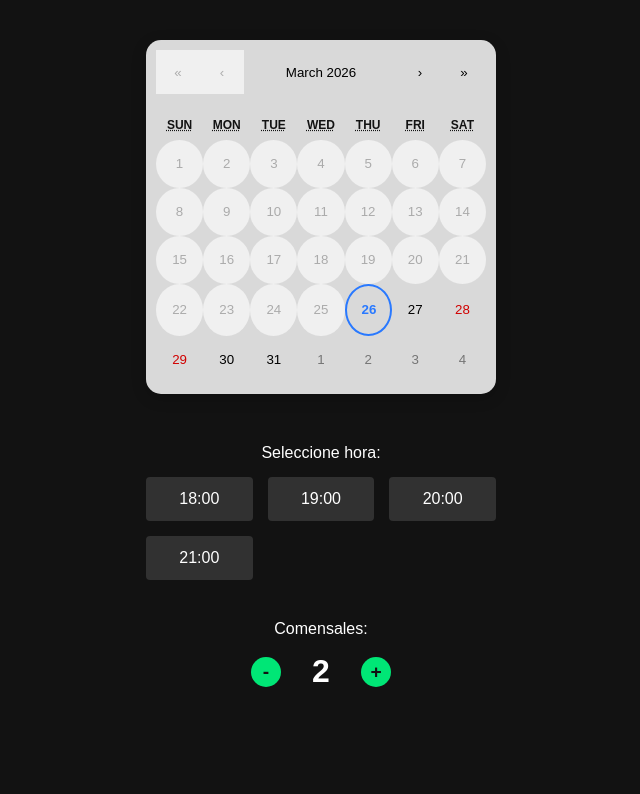
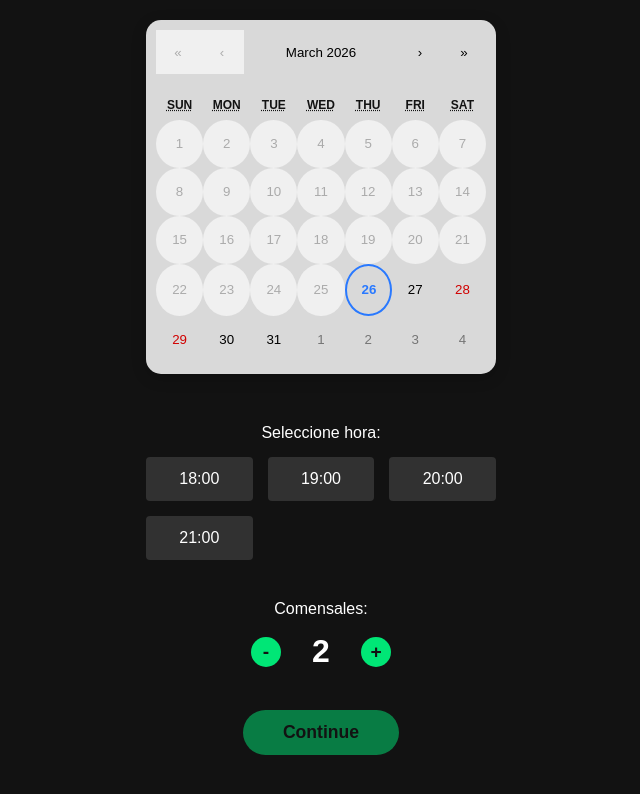
Before and after one commit to diazjohan98/-Front-end-developer-capstone-project, a React (Create React App) app: page / in a window 1280 px wide. Shown: the top 794 px of the page, without its empty margins (319-959 px from the left). Built offline with nearby package versions, Linux system fonts and the light colour scheme.

Commit message:
feat: add ContactForm with HTML5 validation and multi-step logic

```diff
--- /dev/null
+++ b/src/components/BookingForm/BookingForm.css
@@ -0,0 +1,97 @@
+.booking-form-container {
+  display: flex;
+  flex-direction: column;
+  align-items: center;
+  padding: 20px;
+  width: 100%;
+  max-width: 400px;
+  margin: 0 auto;
+}
+
+.form-step {
+  width: 100%;
+  display: flex;
+  flex-direction: column;
+  align-items: center;
+}
+
+.btn-primary {
+  background-color: var(--primary-green, #1ed760);
+  color: #121212;
+  font-weight: bold;
+  font-size: 1.1rem;
+  padding: 12px 40px;
+  border: none;
+  border-radius: 25px; /* Bordes bien redondeados como en Figma */
+  cursor: pointer;
+  margin-top: 20px;
+  transition:
+    transform 0.2s ease,
+    opacity 0.2s ease;
+  box-shadow: 0 4px 10px rgba(30, 215, 96, 0.2);
+}
+
+.btn-primary:hover:not(:disabled) {
+  transform: scale(1.05);
+}
+
+.btn-primary:disabled {
+  opacity: 0.5;
+  cursor: not-allowed;
+  box-shadow: none;
+}
+
+.back-header {
+  width: 100%;
+  display: flex;
+  justify-content: flex-start;
+  margin-bottom: 20px;
+}
+
+.btn-back {
+  background-color: var(--primary-green, #1ed760);
+  color: #121212;
+  border: none;
+  border-radius: 8px;
+  width: 40px;
+  height: 40px;
+  font-size: 1.5rem;
+  font-weight: bold;
+  cursor: pointer;
+  display: flex;
+  justify-content: center;
+  align-items: center;
+  transition: transform 0.2s ease;
+}
+
+.btn-back:hover {
+  transform: scale(1.1);
+}
+
+.fade-in {
+  animation: fadeIn 0.4s ease-in;
+}
+
+.slide-in {
+  animation: slideIn 0.4s ease-out;
+}
+
+@keyframes fadeIn {
+  from {
+    opacity: 0;
+  }
+  to {
+    opacity: 1;
+  }
+}
+
+@keyframes slideIn {
+  from {
+    opacity: 0;
+    transform: translateX(20px);
+  }
+  to {
+    opacity: 1;
+    transform: translateX(0);
+  }
+}
--- a/src/components/BookingForm/BookingForm.js
+++ b/src/components/BookingForm/BookingForm.js
@@ -2,27 +2,47 @@ import React, { useState } from "react";
 import GuestCounter from "./GuestCounter";
 import TimePicker from "./TimePicker";
 import DatePicker from "./DatePicker";
+import ContactForm from "./ContactForm";
+import "./BookingForm.css";
 
 const BookingForm = () => {
+  const [step, setStep] = useState(1);
+
   const [date, setDate] = useState(new Date());
-
   const [guests, setGuests] = useState(2);
-
+  const [contactData, setContactData] = useState({
+    firstName: "",
+    lastName: "",
+    phone: "",
+    email: "",
+  });
   const [selectedTime, setSelectedTime] = useState("");
 
   const availableTimes = ["18:00", "19:00", "20:00", "21:00"];
 
+  const handleNextStep = (e) => {
+    e.preventDefault();
+    if (!selectedTime) {
+      alert("Por favor seleccione una hora antes de continuar");
+      return;
+    }
+    setStep(2);
+  };
+
+  const handlePrevStep = () => {
+    setStep(1);
+  };
+
+  const handleSubmit = (e) => {
+    e.preventDefault();
+    console.log("Reserva enviada:", { date, selectedTime, guests });
+  };
+
   return (
-    <form
-      style={{
-        display: "flex",
-        flexDirection: "column",
-        alignItems: "center",
-        paddingTop: "40px",
-      }}
-    >
+    <form onSubmit={handleSubmit} className="booking-form-container">
+      {step === 1 && (
+        <div className="form-step fade-in">
           <DatePicker date={date} setDate={setDate} />
-
           <TimePicker
             availableTimes={availableTimes}
             selectedTime={selectedTime}
@@ -30,6 +50,38 @@ const BookingForm = () => {
           />
 
           <GuestCounter guests={guests} setGuests={setGuests} />
+          <button
+            type="button"
+            className="btn-primary"
+            onClick={handleNextStep}
+            disabled={!selectedTime}
+          >
+            Continue
+          </button>
+        </div>
+      )}
+
+      {step === 2 && (
+        <div className="form-step slide-in">
+          <div className="back-header">
+            <button type="button" className="btn-back" onClick={handlePrevStep}>
+              ←
+            </button>
+          </div>
+
+          <ContactForm
+            contactData={contactData}
+            setContactData={setContactData}
+          />
+          <button
+            type="submit"
+            className="btn-primary"
+            style={{ marginTop: "40px" }}
+          >
+            Confirmar mi mesa
+          </button>
+        </div>
+      )}
     </form>
   );
 };
--- /dev/null
+++ b/src/components/BookingForm/ContactForm.css
@@ -0,0 +1,44 @@
+contact-form-wrapper {
+  display: flex;
+  flex-direction: column;
+  gap: 20px;
+  width: 100%;
+  max-width: 350px; /* Mismo ancho que el calendario para mantener la proporción */
+  margin-top: 10px;
+}
+
+.input-group {
+  display: flex;
+  flex-direction: column;
+  gap: 8px;
+  text-align: left;
+}
+
+.input-group label {
+  color: var(--text-light, #ffffff);
+  font-size: 0.95rem;
+}
+
+.input-group input {
+  background-color: #d9d9d9; /* El gris claro de tu Figma */
+  border: none;
+  border-radius: 8px; /* Bordes redondeados sutiles */
+  padding: 12px 15px;
+  font-size: 1rem;
+  color: #121212; /* Texto oscuro adentro del input */
+  outline: none;
+  transition:
+    box-shadow 0.3s ease,
+    transform 0.2s ease;
+}
+
+/* 🟢 Efecto focus: Cuando el usuario hace clic para escribir, se ilumina verde */
+.input-group input:focus {
+  box-shadow: 0 0 0 2px var(--primary-green, #1ed760);
+  transform: translateY(-2px);
+}
+
+/* 🟢 Estilo para cuando hay un error de validación HTML5 al intentar enviar */
+.input-group input:invalid:not(:focus):not(:placeholder-shown) {
+  box-shadow: 0 0 0 2px #ff4d4d; /* Borde rojo si el correo está mal escrito */
+}
--- a/src/components/BookingForm/ContactForm.js
+++ b/src/components/BookingForm/ContactForm.js
@@ -0,0 +1,71 @@
+import React from "react";
+import "./ContactForm.css";
+
+const ContactForm = ({ contactData, setContactData }) => {
+  const handleChange = (e) => {
+    const { name, value } = e.target;
+    setContactData({
+      ...contactData,
+      [name]: value,
+    });
+  };
+
+  return (
+    <div className="contact-form-wrapper">
+      <div className="input-group">
+        <label htmlFor="firstName">Nombre:</label>
+        <input
+          type="text"
+          id="firstName"
+          name="firstName"
+          value={contactData.firstName}
+          onChange={handleChange}
+          required
+          minLength={2}
+          placeholder="Ej. Johan"
+        />
+      </div>
+
+      <div className="input-group">
+        <label htmlFor="lastName">Apellido:</label>
+        <input
+          type="text"
+          id="lastName"
+          name="lastName"
+          value={contactData.lastName}
+          onChange={handleChange}
+          required
+          minLength={2}
+        />
+      </div>
+
+      <div className="input-group">
+        <label htmlFor="phone">Teléfono:</label>
+        <input
+          type="tel"
+          id="phone"
+          name="phone"
+          value={contactData.phone}
+          onChange={handleChange}
+          required
+          pattern="[0-9]{10}"
+          title="Debe contener 10 dígitos numéricos"
+        />
+      </div>
+
+      <div className="input-group">
+        <label htmlFor="email">Email:</label>
+        <input
+          type="email"
+          id="email"
+          name="email"
+          value={contactData.email}
+          onChange={handleChange}
+          required
+        />
+      </div>
+    </div>
+  );
+};
+
+export default ContactForm;
```
Lines whose indentation alone changed are shown as unchanged.
